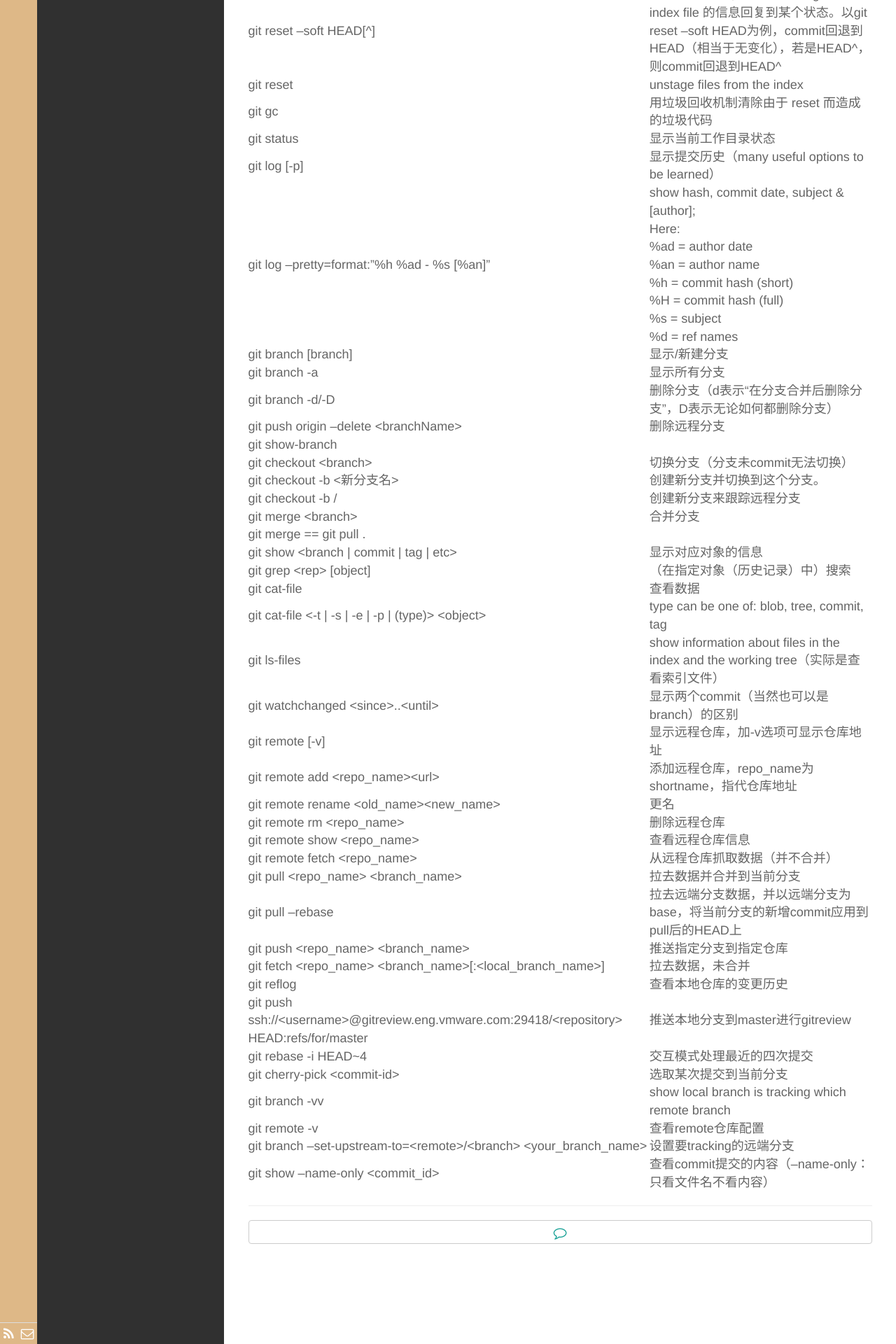
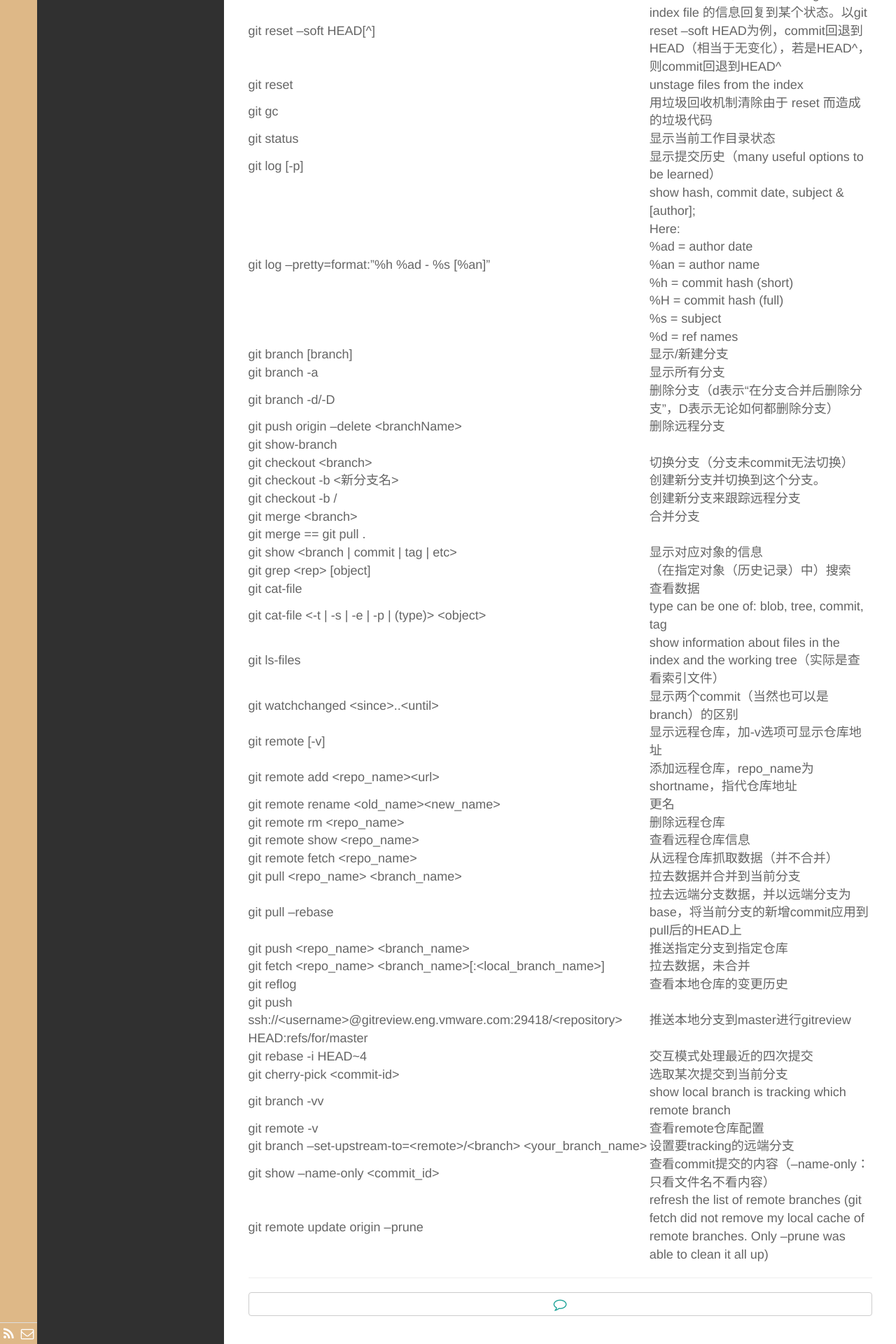
Before and after one commit to qhdwhy184/qhdwhy184.github.io, a Jekyll site: the page built from _posts/技术/2017-08-03-Git命令学习小结.md, in a window 1280 px wide. Shown: the part 837-2757 px from the top of the page at 70% size. Built offline with Jekyll 4.4.1, drawn with Linux system fonts in a browser that asks for light colours.

Commit message:
Update 2017-08-03-Git命令学习小结.md

```diff
--- a/_posts/技术/2017-08-03-Git命令学习小结.md
+++ b/_posts/技术/2017-08-03-Git命令学习小结.md
@@ -69,3 +69,4 @@ description:
 |git remote -v|查看remote仓库配置|
 |git branch --set-upstream-to=&lt;remote&gt;/&lt;branch&gt; &lt;your_branch_name&gt;|设置要tracking的远端分支|
 |git show --name-only &lt;commit_id&gt;|查看commit提交的内容（--name-only：只看文件名不看内容）|
+|git remote update origin --prune| refresh the list of remote branches (git fetch did not remove my local cache of remote branches. Only --prune was able to clean it all up)|
```
